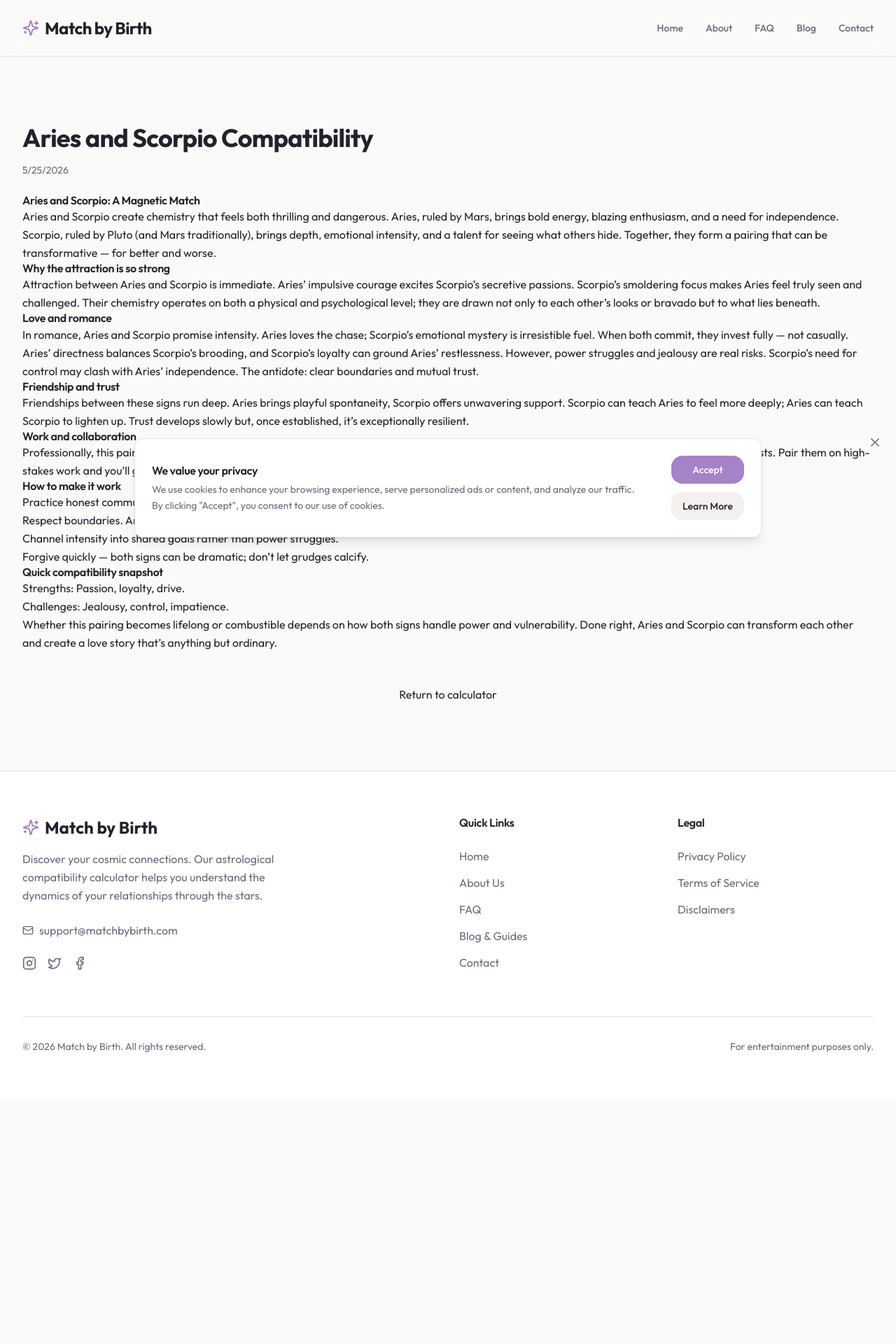
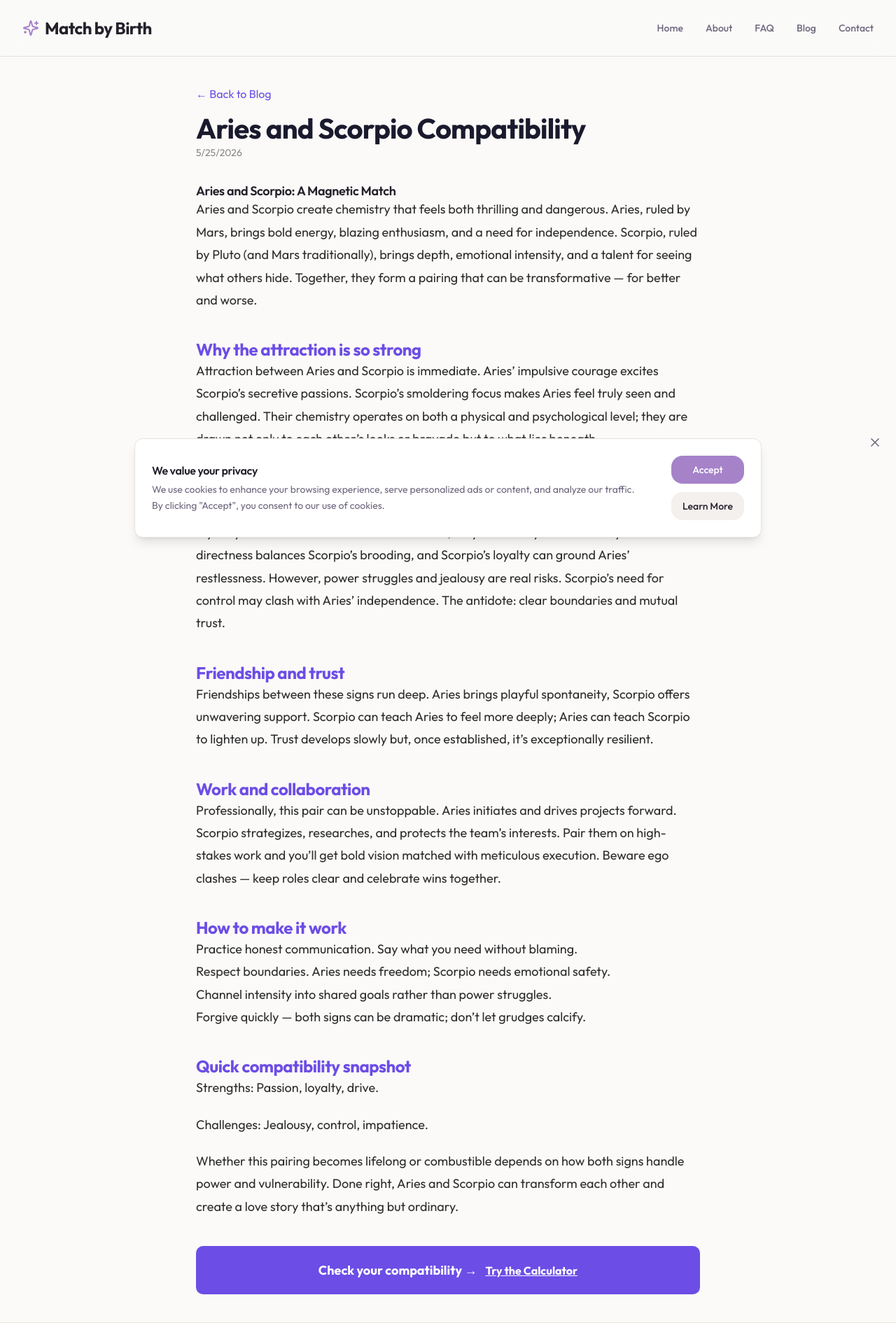
Before and after one commit to redefynliving/MatchbyBirth, a React (Vite) app in the folder apps/web/: page /blog/aries-scorpio-compatibility in a window 1280 px wide. Shown: the top 1920 px of the page at 70% size. Before the commit the page ends 1569 px from the top, so only its background shows below. Built offline with nearby package versions, Linux system fonts and the light colour scheme.

Commit message:
style(web): style BlogPostPage.jsx per design tokens

```diff
--- a/apps/web/src/pages/BlogPostPage.jsx
+++ b/apps/web/src/pages/BlogPostPage.jsx
@@ -9,11 +9,11 @@ function BlogPostPage() {
 
   if (!post) {
     return (
-      <main className="section-spacing">
-        <div className="content-container text-center">
-          <h1 className="text-3xl font-semibold">Post not found</h1>
-          <p className="mt-4">We couldn't find the article you're looking for.</p>
-          <Link to="/" className="mt-6 inline-block text-primary">Back to calculator</Link>
+      <main style={{ padding: '40px 24px' }}>
+        <div style={{ maxWidth: 720, margin: '0 auto', textAlign: 'center' }}>
+          <h1 style={{ fontSize: '2.5rem', fontWeight: 800, color: '#1a1a2e' }}>Post not found</h1>
+          <p style={{ marginTop: 16 }}>We couldn't find the article you're looking for.</p>
+          <Link to="/" style={{ marginTop: 24, display: 'inline-block', color: '#6c4de6' }}>Back to calculator</Link>
         </div>
       </main>
     );
@@ -26,16 +26,30 @@ function BlogPostPage() {
         <meta name="description" content={post.description} />
       </Helmet>
 
-      <main className="section-spacing">
-        <div className="content-container max-w-3xl">
+      <main style={{ padding: '40px 24px' }}>
+        <div style={{ maxWidth: 720, margin: '0 auto' }}>
+          <Link to="/blog" style={{ color: '#6c4de6', display: 'inline-block', marginBottom: 12 }}>← Back to Blog</Link>
+
           <article>
-            <h1 className="text-4xl font-bold mb-4">{post.title}</h1>
-            <p className="text-sm text-muted-foreground mb-6">{new Date(post.date).toLocaleDateString()}</p>
-            <div dangerouslySetInnerHTML={{ __html: post.content }} />
-            <div className="mt-12 text-center">
-              <Link to="/" className="btn btn-primary">Return to calculator</Link>
+            <h1 style={{ fontSize: '2.5rem', fontWeight: 800, color: '#1a1a2e', margin: 0 }}>{post.title}</h1>
+            <p style={{ fontSize: '0.875rem', color: '#888', marginBottom: 32 }}>{new Date(post.date).toLocaleDateString()}</p>
+
+            <div className="blog-content" style={{ lineHeight: 1.8, fontSize: '1.125rem', color: '#2d2d2d' }} dangerouslySetInnerHTML={{ __html: post.content }} />
+
+            <div style={{ marginTop: 40 }}>
+              <div style={{ background: '#6c4de6', color: '#fff', padding: '20px', borderRadius: 10, textAlign: 'center' }}>
+                <span style={{ fontWeight: 700, fontSize: '1.125rem', marginRight: 12 }}>Check your compatibility →</span>
+                <Link to="/" style={{ color: '#fff', fontWeight: 800, textDecoration: 'underline' }}>Try the Calculator</Link>
+              </div>
             </div>
           </article>
+
+          <style>{`
+            .blog-content h2 { font-size: 1.5rem; font-weight: 700; color: #6c4de6; margin-top: 40px; }
+            .blog-content h3 { font-size: 1.25rem; font-weight: 600; color: #6c4de6; }
+            .blog-content strong, .blog-content b { color: #1a1a2e; font-weight: 700; }
+            .blog-content p { margin-bottom: 20px; }
+          `}</style>
         </div>
       </main>
     </>
```
